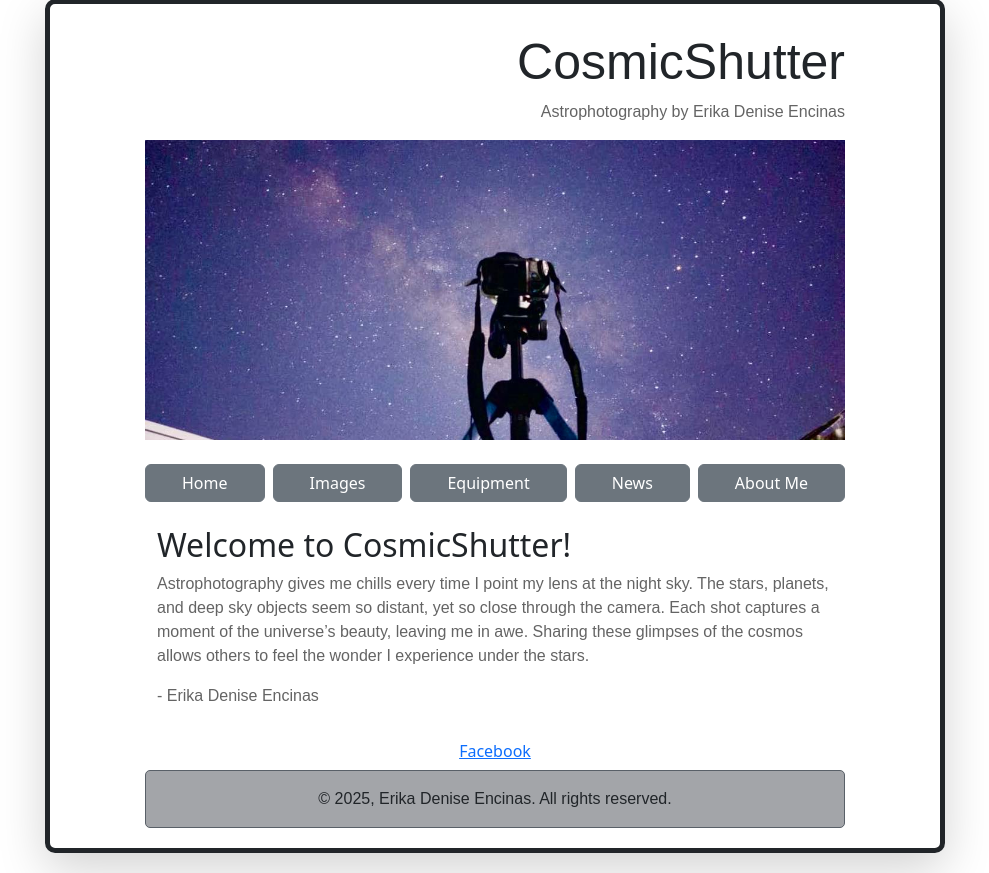
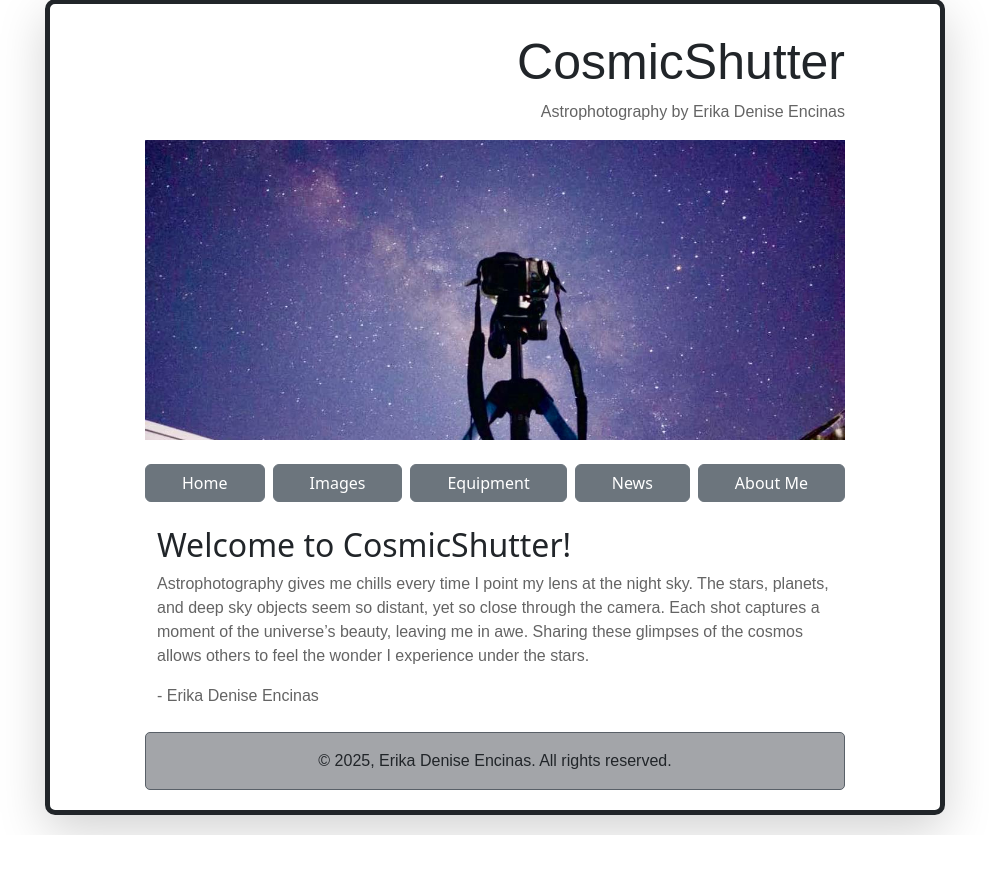
Before and after one commit to astrodenise/astrophotography-website, a Flask app: page / in a window 1280 px wide. Shown: the part 21-894 px from the top of the page, without its empty margins (145-1134 px from the left). After the commit the page ends 856 px from the top, so only its background shows below. Run offline with Flask 3, Linux system fonts and the light colour scheme.

Commit message:
Remove Facebook link from home.html
Removed Facebook link from the home page.

```diff
--- a/templates/home.html
+++ b/templates/home.html
@@ -68,7 +68,6 @@
   </p>
 </div>
     <div class="buttons mt-4" style="text-align: center;">
-        <a href="https://www.facebook.com/erikaxdenise" class="btn btn-link">Facebook</a>
       <p class="text-center m-0 p-3 text-dark" style="background-color: #a3a5a9; border: 1px solid #596068; border-radius: 5px;">
         © 2025, Erika Denise Encinas. All rights reserved.
       </p>
```
